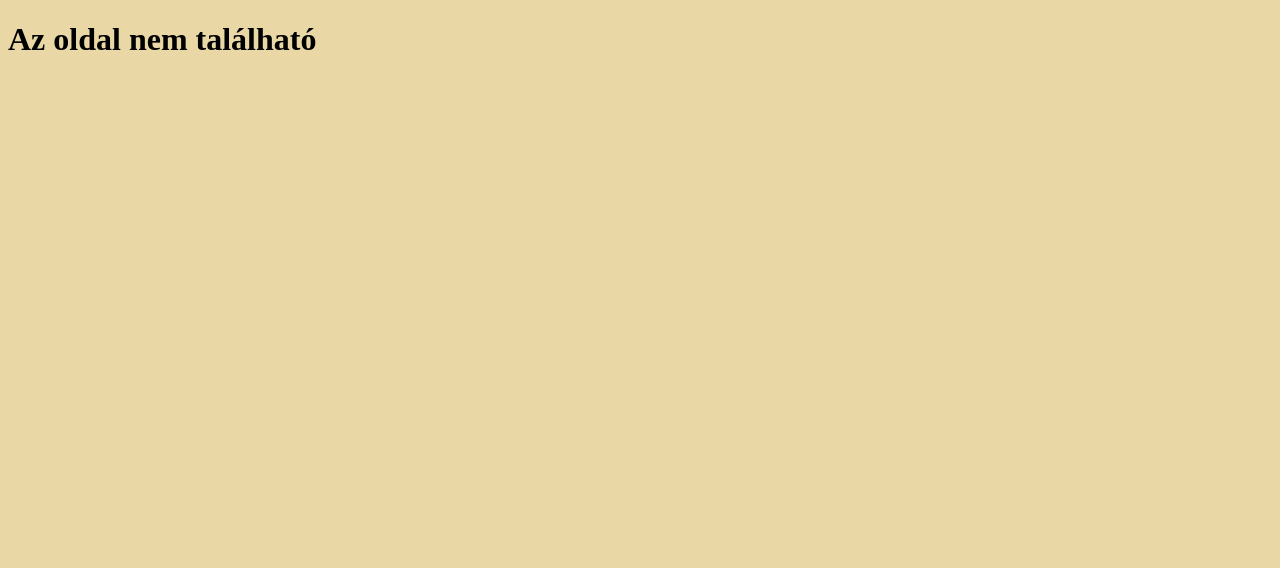
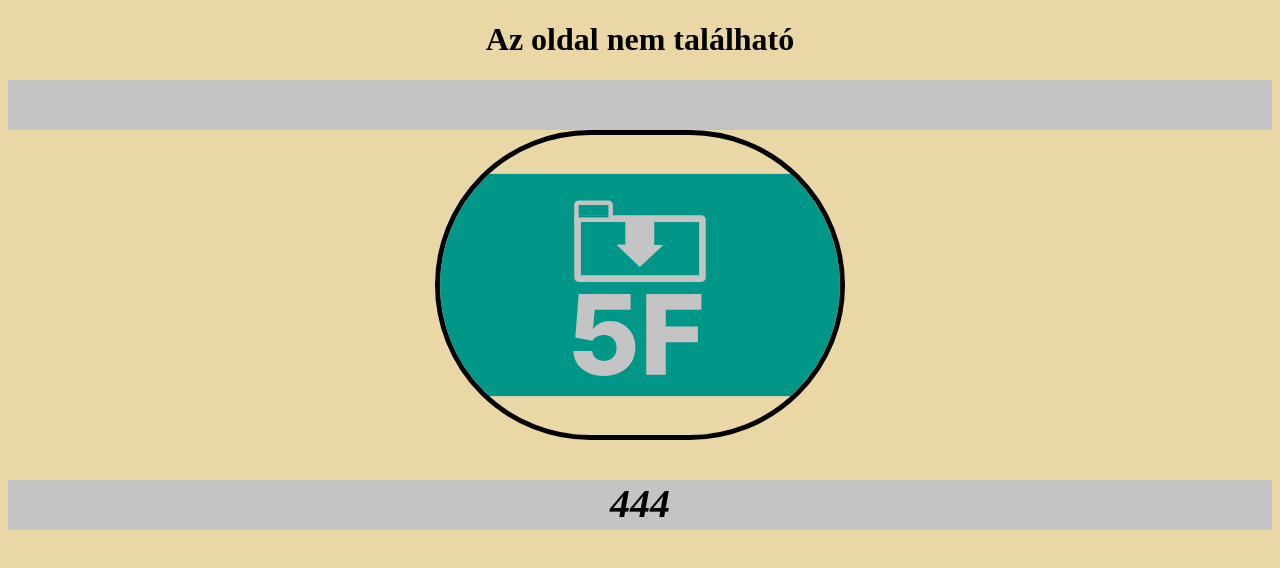
Before and after one commit to papandras/NJIT-2021-2022-Vizsgaremek, a Vue app in the folder Frontend/: page /login in a window 1280 px wide. Shown: the top 568 px of the page. Built offline with nearby package versions, Linux system fonts and the light colour scheme; the HTML template or start-up script is replaced by a standard one.

Commit message:
notfoundpage
error

```diff
--- a/Frontend/src/views/NotFoundPage.vue
+++ b/Frontend/src/views/NotFoundPage.vue
@@ -1,3 +1,52 @@
 <template>
     <h1>Az oldal nem található</h1>
+    <div class="container">
+        <div class="row">
+            <div class="col bgc">
+
+            </div>
+        </div>
+        <div class="row">
+            <div class="col LOGO">
+                <img src="public/logo.svg" alt="logo" class="roundlogo">
+            </div>
+        </div>
+        <div class="row">
+            <div class="bgc">
+                <h3 class="tittle">
+                <i>444</i>
+                </h3>
+            </div>
+        </div>
+    </div>
+
 </template>
+
+<style>
+h1{
+    text-align: center;
+}
+.tittle{
+    text-align: center;
+    font-size: 40px;
+}
+.bgc{
+    height: 50px;
+    background-color: #C4C4C4;
+}
+.LOGO{
+    display: block;
+    margin-right: auto;
+    margin-left: auto;
+}
+.roundlogo{
+    height: 300px;
+    width: 400px;
+    display: block;
+    margin-right: auto;
+    margin-left: auto;
+    border-radius: 500px;
+    border: solid 5px black;
+
+}
+</style>
```
